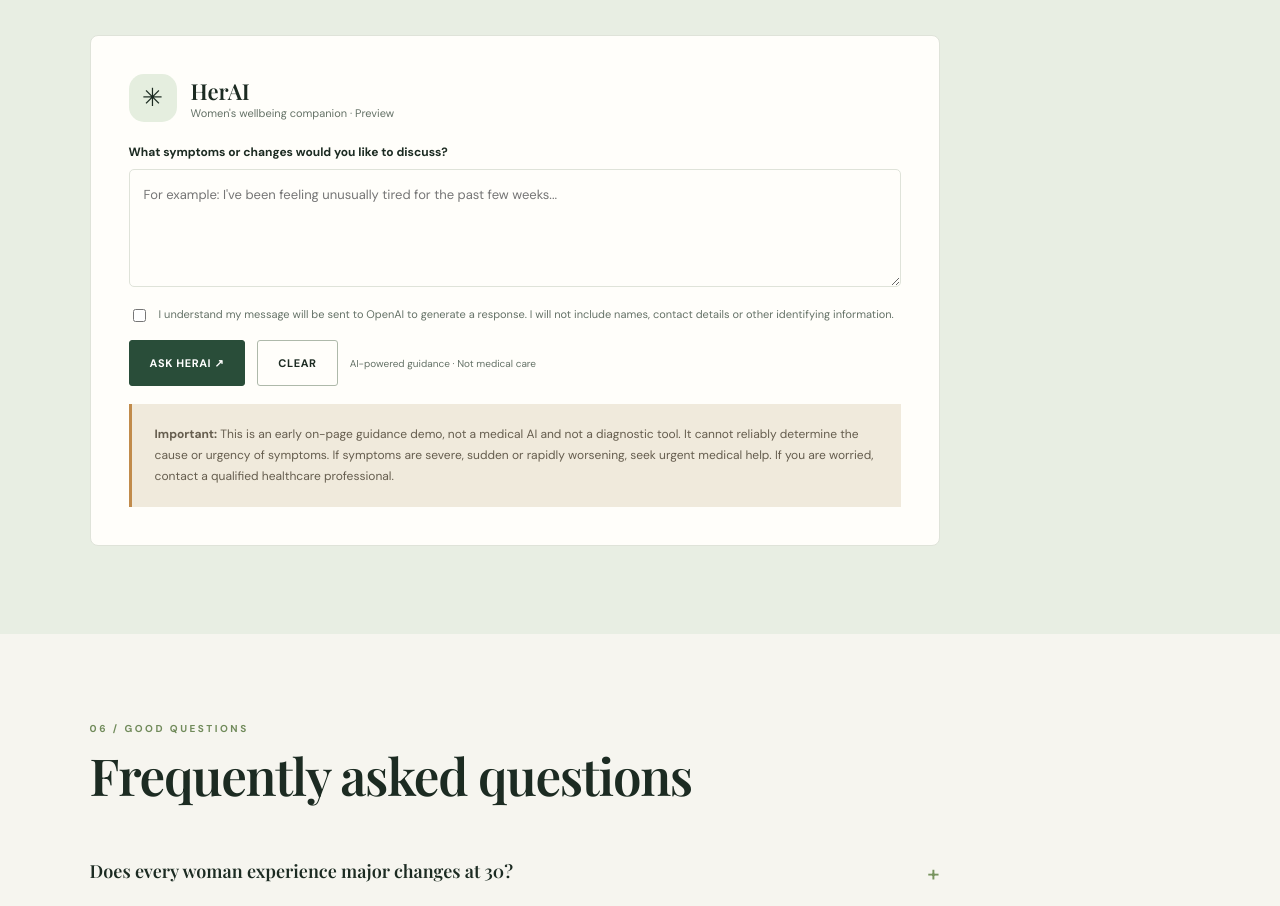
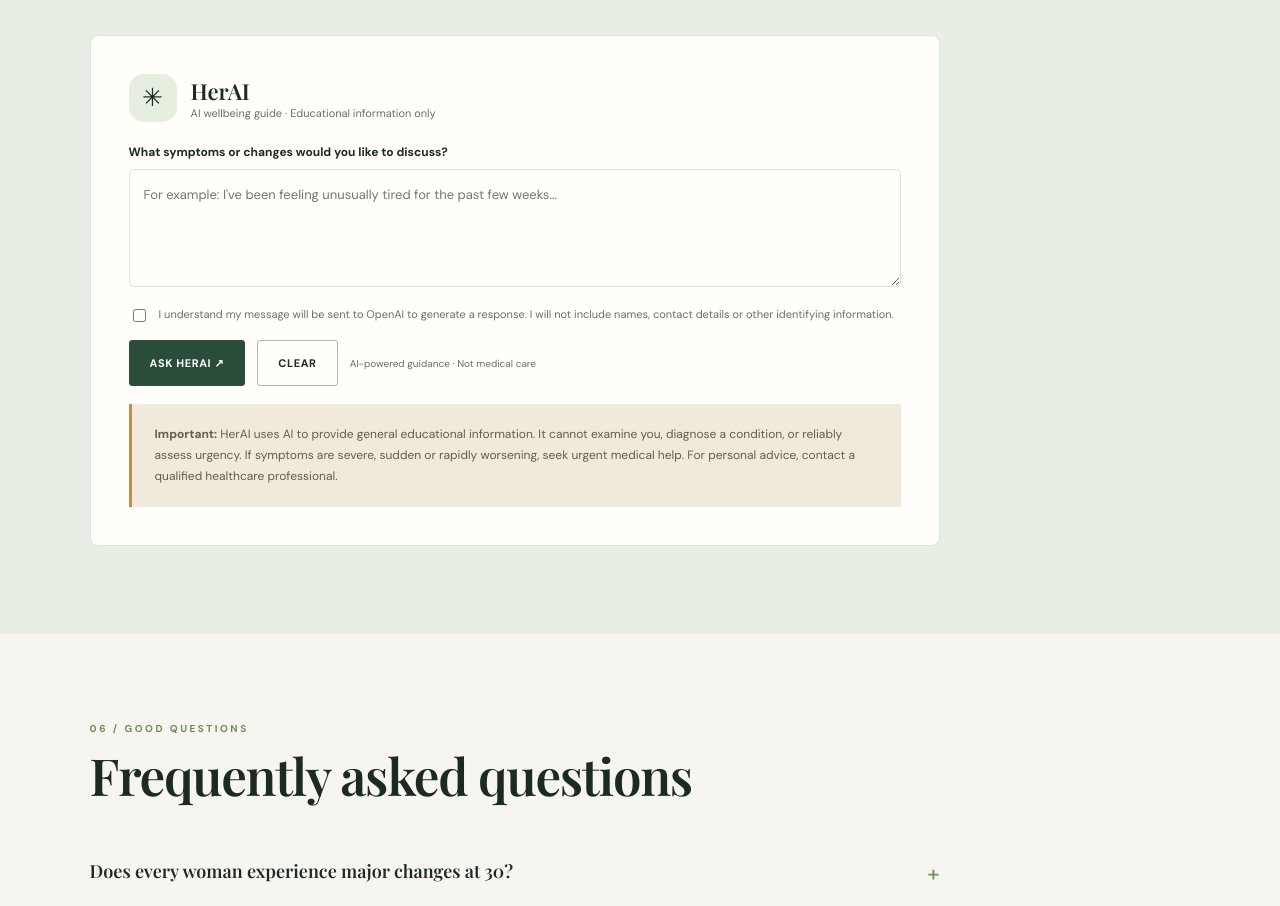
Before and after one commit to eagriware-lgtm/BALANCE-31, a plain HTML site: page index.html in a window 1280 px wide. Shown: the part 4352-5258 px from the top of the page. Drawn offline with nearby package versions, Linux system fonts and the light colour scheme.

Commit message:
Update HerAI labels and medical safety notice

```diff
--- a/index.html
+++ b/index.html
@@ -48,13 +48,13 @@
 <section class="section" id="herai" style="background:#e8eee3">
   <div class="section-head reveal"><div class="eyebrow">05 / MEET YOUR WELLBEING GUIDE</div><h2>HerAI is here to help you prepare.</h2><p>Share what you are noticing and HerAI will help you organise your thoughts and prepare for a healthcare conversation. It does not diagnose conditions or replace medical care.</p></div>
   <div class="herai-panel reveal" style="max-width:850px;background:var(--white);border:1px solid var(--line);padding:clamp(22px,4vw,38px);border-radius:8px">
-    <div style="display:flex;align-items:center;gap:14px;margin-bottom:22px"><div style="width:48px;height:48px;border-radius:15px;background:#e5eedf;display:grid;place-items:center;font-size:25px">✳</div><div><strong style="font:600 22px 'Playfair Display',serif">HerAI</strong><div style="font-size:11px;color:var(--muted)">Women's wellbeing companion · Preview</div></div></div>
+    <div style="display:flex;align-items:center;gap:14px;margin-bottom:22px"><div style="width:48px;height:48px;border-radius:15px;background:#e5eedf;display:grid;place-items:center;font-size:25px">✳</div><div><strong style="font:600 22px 'Playfair Display',serif">HerAI</strong><div style="font-size:11px;color:var(--muted)">AI wellbeing guide · Educational information only</div></div></div>
     <label for="herai-symptoms" style="display:block;font-size:12px;font-weight:700;margin-bottom:9px">What symptoms or changes would you like to discuss?</label>
     <textarea id="herai-symptoms" rows="4" maxlength="1200" placeholder="For example: I've been feeling unusually tired for the past few weeks..." style="width:100%;resize:vertical;border:1px solid var(--line);border-radius:5px;padding:14px;font:13px/1.7 'DM Sans',sans-serif;background:#fffefa;color:var(--ink)"></textarea>
     <label style="display:flex;gap:10px;align-items:flex-start;margin-top:14px;font-size:11px;line-height:1.6;color:var(--muted)"><input id="herai-consent" type="checkbox" style="margin-top:3px;accent-color:#527247;flex:0 0 auto"><span>I understand my message will be sent to OpenAI to generate a response. I will not include names, contact details or other identifying information.</span></label>
     <div style="display:flex;gap:12px;align-items:center;flex-wrap:wrap;margin-top:15px"><button class="primary" id="herai-submit" type="button">ASK HERAI ↗</button><button class="secondary" id="herai-clear" type="button">CLEAR</button><span id="herai-status" role="status" style="font-size:10px;color:var(--muted)">AI-powered guidance · Not medical care</span></div>
     <div id="herai-result" aria-live="polite" style="display:none;margin-top:22px;padding:20px;background:#f2f5ee;border-left:3px solid #78945f;border-radius:3px"><strong style="font:600 19px 'Playfair Display',serif" id="herai-result-title">A helpful next step</strong><p id="herai-result-copy" style="font-size:13px;line-height:1.8;color:var(--muted);margin:10px 0"></p><ul id="herai-result-list" style="font-size:12px;line-height:1.8;color:var(--ink);padding-left:20px"></ul></div>
-    <div class="disclaimer" style="margin-top:18px"><strong>Important:</strong> This is an early on-page guidance demo, not a medical AI and not a diagnostic tool. It cannot reliably determine the cause or urgency of symptoms. If symptoms are severe, sudden or rapidly worsening, seek urgent medical help. If you are worried, contact a qualified healthcare professional.</div>
+    <div class="disclaimer" style="margin-top:18px"><strong>Important:</strong> HerAI uses AI to provide general educational information. It cannot examine you, diagnose a condition, or reliably assess urgency. If symptoms are severe, sudden or rapidly worsening, seek urgent medical help. For personal advice, contact a qualified healthcare professional.</div>
   </div>
 </section>
 <section class="section" id="faq"><div class="section-head reveal"><div class="eyebrow">06 / GOOD QUESTIONS</div><h2>Frequently asked questions</h2></div><div class="faq reveal">
```
